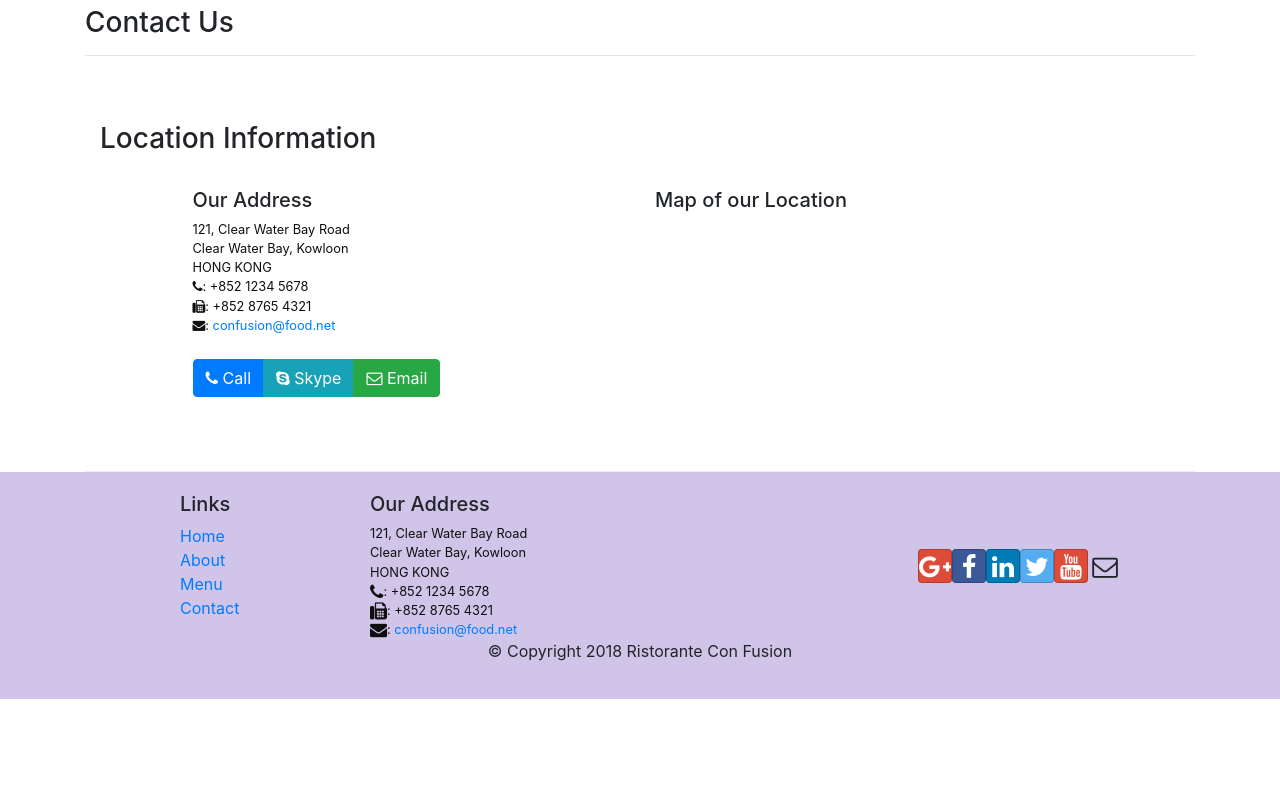
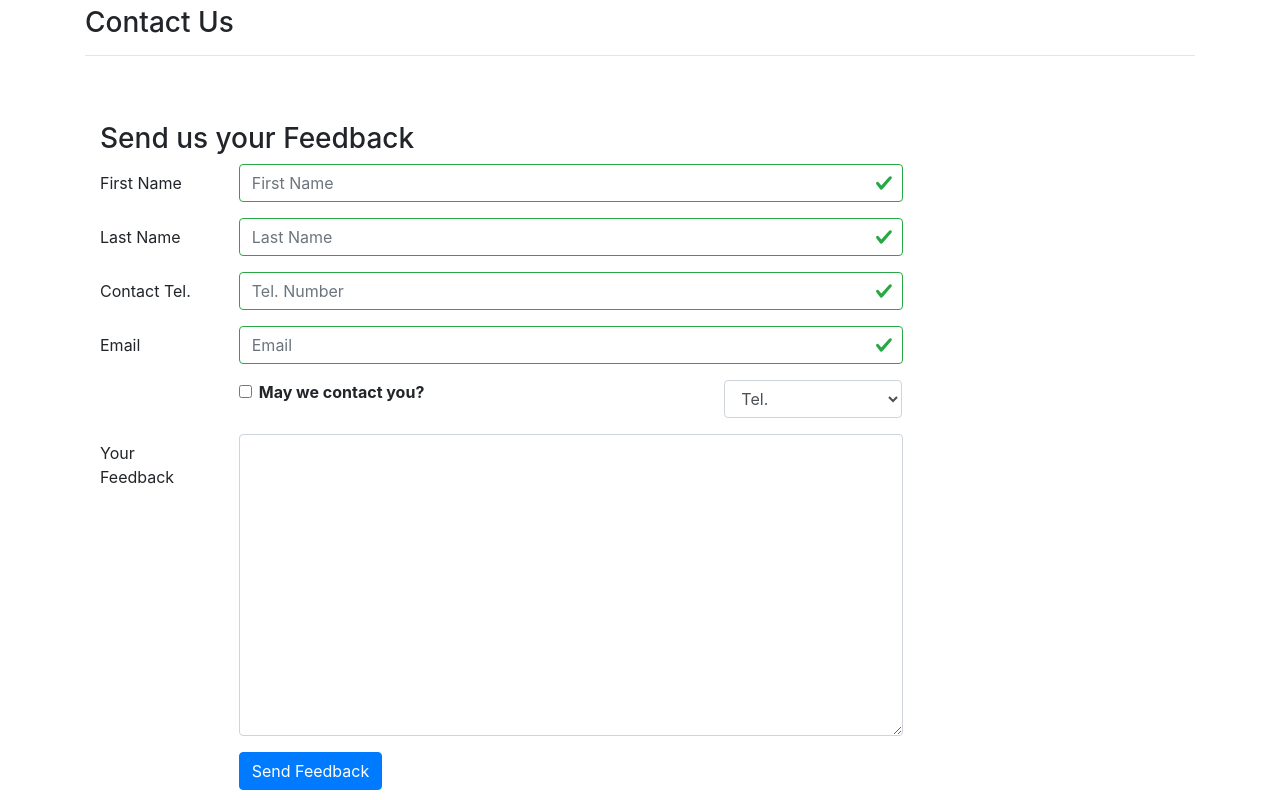
Before and after one commit to lequangduc/ConfusionClient, a React (Create React App) app: page /contactus in a window 1280 px wide. Shown: the part 400-1200 px from the top of the page. Before the commit the page ends 1099 px from the top, so only its background shows below. Built offline with nearby package versions, Linux system fonts and the light colour scheme.

Commit message:
controlled form validation

```diff
--- a/src/components/ContactComponent.js
+++ b/src/components/ContactComponent.js
@@ -1,7 +1,99 @@
-import React from "react";
-import { Breadcrumb, BreadcrumbItem } from "reactstrap";
+// import React from "react";
+import React, { Component } from "react";
+
+import {
+  Breadcrumb,
+  BreadcrumbItem,
+  Button,
+  Form,
+  FormGroup,
+  FormFeedback,
+  Label,
+  Input,
+  Col,
+} from "reactstrap";
 import { Link } from "react-router-dom";
-function Contact(props) {
+class Contact extends Component {
+  constructor(props) {
+    super(props);
+    this.state = {
+      firstname: "",
+      lastname: "",
+      telnum: "",
+      email: "",
+      agree: false,
+      contactType: "Tel.",
+      message: "",
+      touched: {
+        firstname: false,
+        lastname: false,
+        telnum: false,
+        email: false,
+      },
+    };
+    this.handleInputChange = this.handleInputChange.bind(this);
+    this.handleSubmit = this.handleSubmit.bind(this);
+    this.handleBlur = this.handleBlur.bind(this);
+  }
+  handleBlur = (field) => (evt) => {
+    this.setState({
+      touched: { ...this.state.touched, [field]: true },
+    });
+  };
+  validate(firstname, lastname, telnum, email) {
+    const errors = {
+      firstname: "",
+      lastname: "",
+      telnum: "",
+      email: "",
+    };
+
+    if (this.state.touched.firstname && firstname.length < 3)
+      errors.firstname = "First Name should be >= 3 characters";
+    else if (this.state.touched.firstname && firstname.length > 10)
+      errors.firstname = "First Name should be <= 10 characters";
+
+    if (this.state.touched.lastname && lastname.length < 3)
+      errors.lastname = "Last Name should be >= 3 characters";
+    else if (this.state.touched.lastname && lastname.length > 10)
+      errors.lastname = "Last Name should be <= 10 characters";
+
+    const reg = /^\d+$/;
+
+    if (this.state.touched.telnum && !reg.test(telnum))
+      errors.telnum = "Tel. Number should contain only numbers";
+
+    if (
+      this.state.touched.email &&
+      email.split("").filter((x) => x === "@").length !== 1
+    )
+      errors.email = "Email should contain a @";
+
+    return errors;
+  }
+
+  handleInputChange(event) {
+    const target = event.target;
+    const value = target.type === "checkbox" ? target.checked : target.value;
+    const name = target.name;
+    this.setState({
+      [name]: value,
+    });
+  }
+
+  handleSubmit(event) {
+    console.log("Current State is: " + JSON.stringify(this.state));
+    alert("Current State is: " + JSON.stringify(this.state));
+    event.preventDefault();
+  }
+
+  render() {
+    const errors = this.validate(
+      this.state.firstname,
+      this.state.lastname,
+      this.state.telnum,
+      this.state.email
+    );
     return (
       <div className="container">
         <div className="row">
@@ -17,6 +109,157 @@
             <h3>Contact Us</h3>
 
             <hr />
+          </div>
+        </div>
+        <div className="row row-content">
+          <div className="col-12">
+            <h3>Send us your Feedback</h3>
+          </div>
+
+          <div className="col-12 col-md-9">
+            <Form onSubmit={this.handleSubmit}>
+              <FormGroup row>
+                <Label htmlFor="firstname" md={2}>
+                  First Name
+                </Label>
+
+                <Col md={10}>
+                  <Input
+                    type="text"
+                    id="firstname"
+                    name="firstname"
+                    placeholder="First Name"
+                    value={this.state.firstname}
+                    valid={errors.firstname === ""}
+                    invalid={errors.firstname !== ""}
+                    onBlur={this.handleBlur("firstname")}
+                    onChange={this.handleInputChange}
+                  />
+
+                  <FormFeedback>{errors.firstname}</FormFeedback>
+                </Col>
+              </FormGroup>
+
+              <FormGroup row>
+                <Label htmlFor="lastname" md={2}>
+                  Last Name
+                </Label>
+
+                <Col md={10}>
+                  <Input
+                    type="text"
+                    id="lastname"
+                    name="lastname"
+                    placeholder="Last Name"
+                    value={this.state.lastname}
+                    valid={errors.lastname === ""}
+                    invalid={errors.lastname !== ""}
+                    onBlur={this.handleBlur("lastname")}
+                    onChange={this.handleInputChange}
+                  />
+
+                  <FormFeedback>{errors.lastname}</FormFeedback>
+                </Col>
+              </FormGroup>
+
+              <FormGroup row>
+                <Label htmlFor="telnum" md={2}>
+                  Contact Tel.
+                </Label>
+
+                <Col md={10}>
+                  <Input
+                    type="tel"
+                    id="telnum"
+                    name="telnum"
+                    placeholder="Tel. Number"
+                    value={this.state.telnum}
+                    valid={errors.telnum === ""}
+                    invalid={errors.telnum !== ""}
+                    onBlur={this.handleBlur("telnum")}
+                    onChange={this.handleInputChange}
+                  />
+
+                  <FormFeedback>{errors.telnum}</FormFeedback>
+                </Col>
+              </FormGroup>
+
+              <FormGroup row>
+                <Label htmlFor="email" md={2}>
+                  Email
+                </Label>
+
+                <Col md={10}>
+                  <Input
+                    type="email"
+                    id="email"
+                    name="email"
+                    placeholder="Email"
+                    value={this.state.email}
+                    valid={errors.email === ""}
+                    invalid={errors.email !== ""}
+                    onBlur={this.handleBlur("email")}
+                    onChange={this.handleInputChange}
+                  />
+
+                  <FormFeedback>{errors.email}</FormFeedback>
+                </Col>
+              </FormGroup>
+
+              <FormGroup row>
+                <Col md={{ size: 6, offset: 2 }}>
+                  <FormGroup check>
+                    <Label check>
+                      <Input
+                        type="checkbox"
+                        name="agree"
+                        checked={this.state.agree}
+                        onChange={this.handleInputChange}
+                      />{" "}
+                      <strong>May we contact you?</strong>
+                    </Label>
+                  </FormGroup>
+                </Col>
+
+                <Col md={{ size: 3, offset: 1 }}>
+                  <Input
+                    type="select"
+                    name="contactType"
+                    value={this.state.contactType}
+                    onChange={this.handleInputChange}
+                  >
+                    <option>Tel.</option>
+
+                    <option>Email</option>
+                  </Input>
+                </Col>
+              </FormGroup>
+
+              <FormGroup row>
+                <Label htmlFor="message" md={2}>
+                  Your Feedback
+                </Label>
+
+                <Col md={10}>
+                  <Input
+                    type="textarea"
+                    id="message"
+                    name="message"
+                    rows="12"
+                    value={this.state.message}
+                    onChange={this.handleInputChange}
+                  ></Input>
+                </Col>
+              </FormGroup>
+
+              <FormGroup row>
+                <Col md={{ size: 10, offset: 2 }}>
+                  <Button type="submit" color="primary">
+                    Send Feedback
+                  </Button>
+                </Col>
+              </FormGroup>
+            </Form>
           </div>
         </div>
         <div className="row row-content">
@@ -74,5 +317,6 @@
       </div>
     );
   }
+}
 
 export default Contact;
```
Lines whose indentation alone changed are shown as unchanged.
